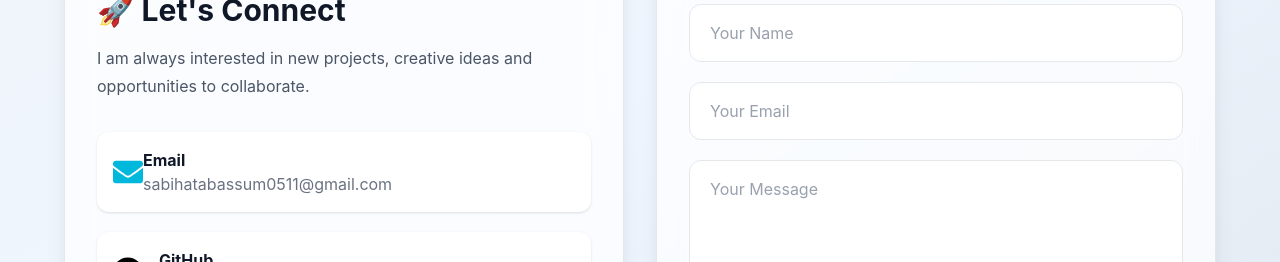
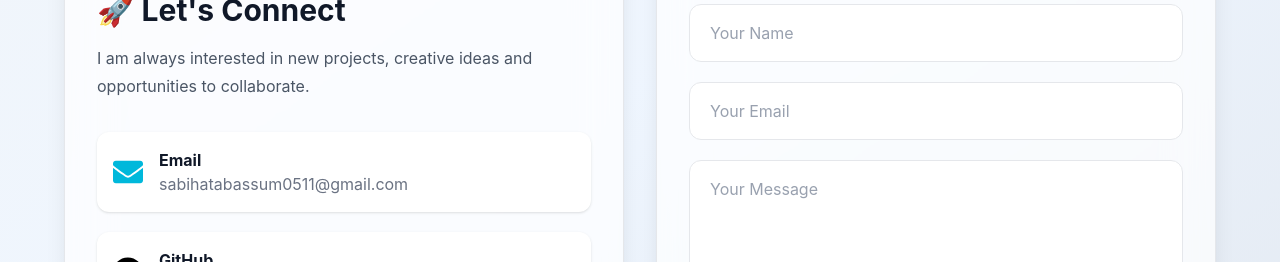
Before and after one commit to tabassumsabaa/Saba_Portfolio, a React (Vite) app: page / in a window 1280 px wide. Shown: the part 7540-7802 px from the top of the page. Built offline with nearby package versions, Linux system fonts and the light colour scheme.

Commit message:
problem fixed

```diff
--- a/src/components/Contact/Contact.jsx
+++ b/src/components/Contact/Contact.jsx
@@ -178,7 +178,7 @@ function Contact() {
                   className="
                   flex
                   items-center
-                  gap-4.
+                  gap-4
                   p-4
                   rounded-xl
                   bg-white
```
